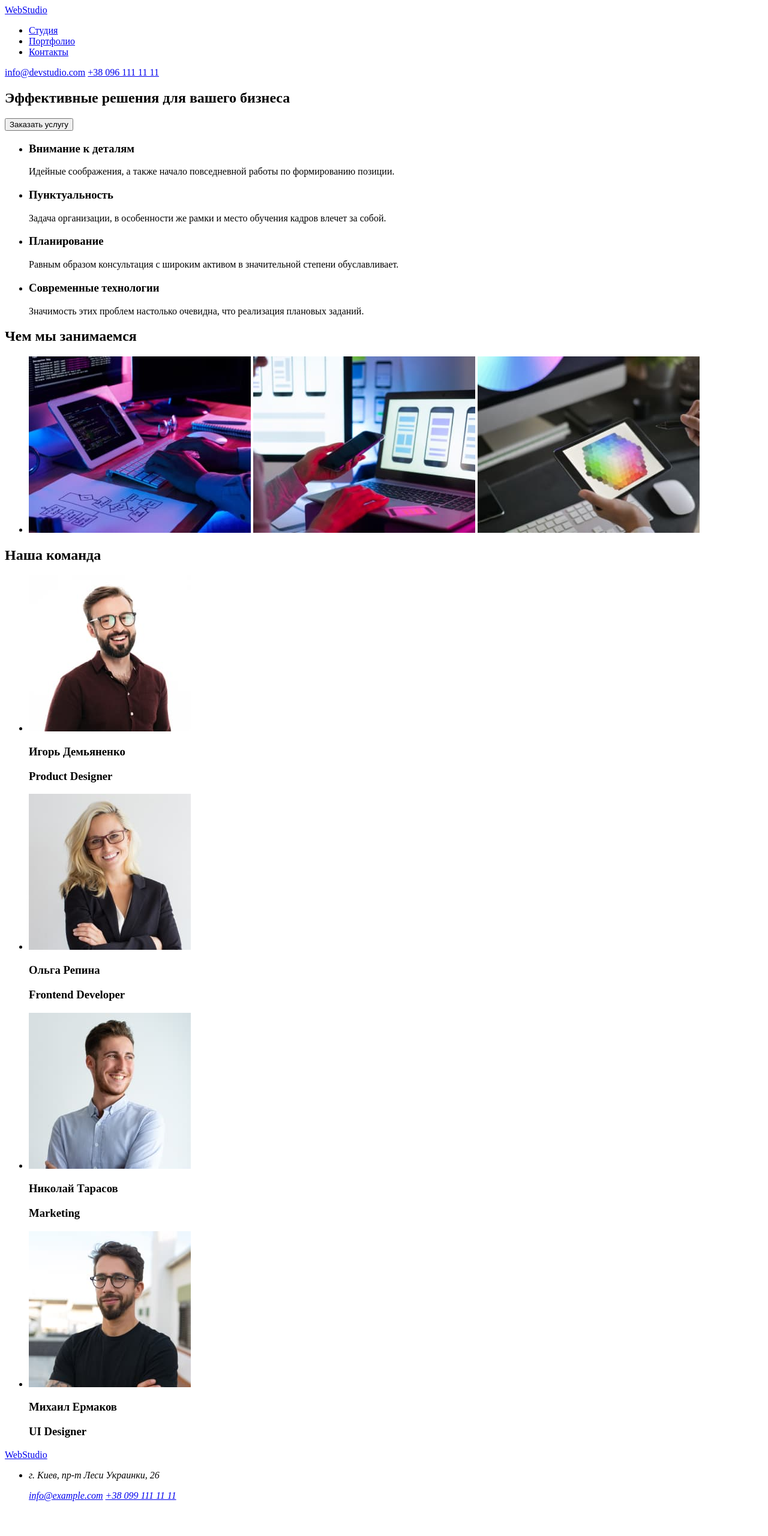
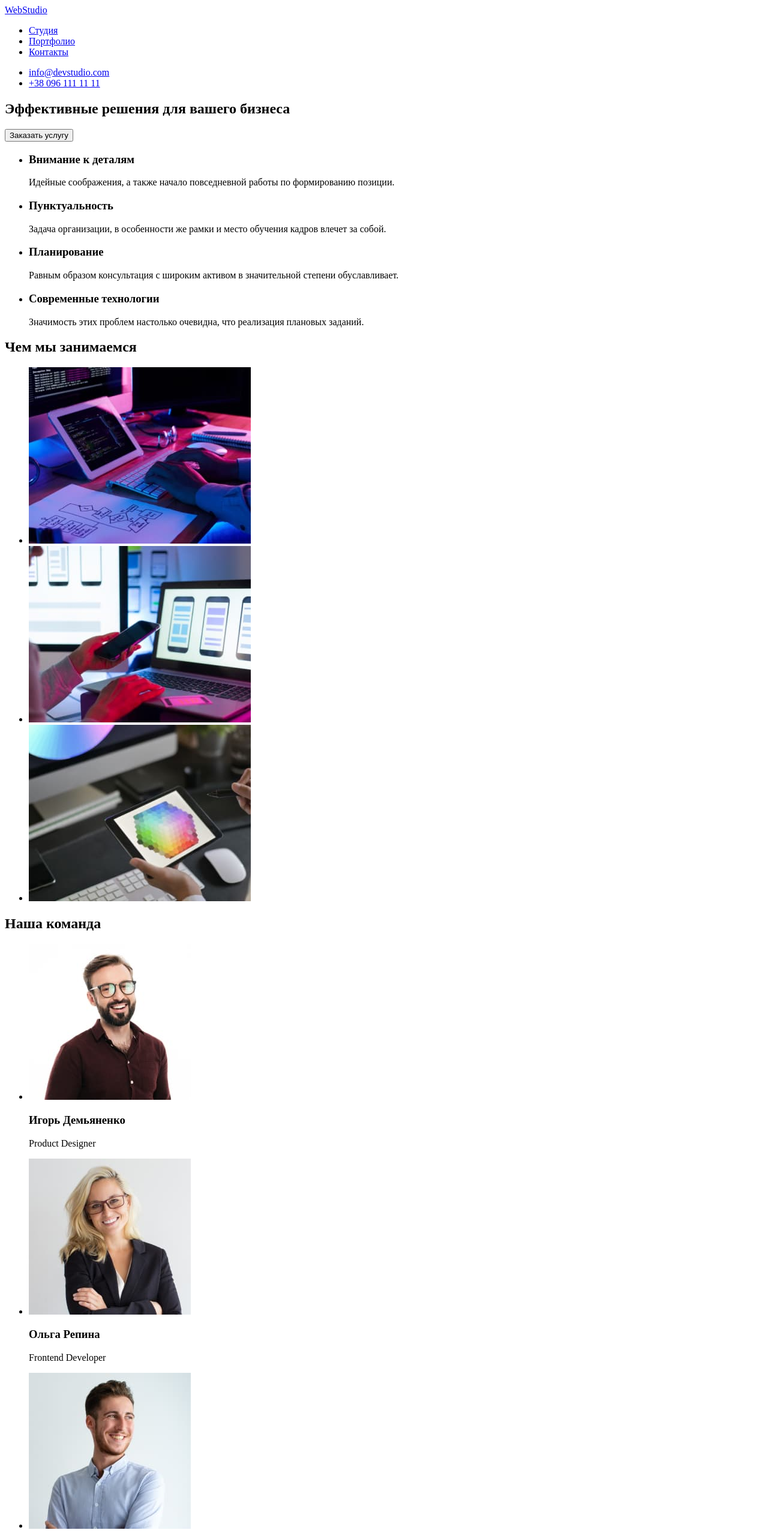
Before and after one commit to InstantEternity/goit-markup-hw-01, a plain HTML site: page index.html in a window 1280 px wide. Shown: the top 2560 px of the page at 60% size. Before the commit the page ends 2518 px from the top, so only its background shows below. Drawn offline with Linux system fonts and the light colour scheme.

Commit message:
Update index html

```diff
--- a/index.html
+++ b/index.html
@@ -16,10 +16,10 @@
           <li><a href="#">Контакты</a></li>
         </ul>
       </nav>
-      <div>
-        <a href="mailto:info@devstudio.com">info@devstudio.com</a>
-        <a href="tel:+380961111111">+38 096 111 11 11</a>
-      </div>
+      <ul>
+       <li> <a href="mailto:info@devstudio.com">info@devstudio.com</a></li>
+       <li> <a href="tel:+380961111111">+38 096 111 11 11</a> </li>
+      </ul>
     </header>
     <main>
       <section class="CTA">
@@ -58,11 +58,11 @@
       <section class="About_us">
         <h2 class="Title_h2">Чем мы занимаемся</h2>
         <ul>
-          <li>
-            <img src="./images/box_1.jpg" alt="task_1" width="370" />
-            <img src="./images/box_2.jpg" alt="task_2" width="370" />
-            <img src="./images/box_3.jpg" alt="task_3" width="370" />
-          </li>
+
+          <li> <img src="./images/box_1.jpg" alt="task_1" width="370" /></li>
+          <li> <img src="./images/box_2.jpg" alt="task_2" width="370" /></li>
+          <li> <img src="./images/box_3.jpg" alt="task_3" width="370" /></li>
+
         </ul>
       </section>
       <section class="Team">
@@ -71,22 +71,22 @@
           <li class="card">
             <img class="card-image" src="./images/person_1.jpg" alt="specialist_1" width="270" />
             <h3 class="name">Игорь Демьяненко</h3>
-            <h3 class="position">Product Designer</h3>
+            <p class="position">Product Designer</p>
           </li>
           <li class="card">
             <img class="card-image" src="./images/person_2.jpg" alt="specialist_2" width="270" />
             <h3 class="name">Ольга Репина</h3>
-            <h3 class="position">Frontend Developer</h3>
+            <p class="position">Frontend Developer</p>
           </li>
           <li class="card">
             <img class="card-image" src="./images/person_3.jpg" alt="specialist_3" width="270" />
             <h3 class="name">Николай Тарасов</h3>
-            <h3 class="position">Marketing</h3>
+            <p class="position">Marketing</p>
           </li>
           <li class="card">
             <img class="card-image" src="./images/person_4.jpg" alt="specialist_4" width="270" />
             <h3 class="name">Михаил Ермаков</h3>
-            <h3 class="position">UI Designer</h3>
+            <p class="position">UI Designer</p>
           </li>
         </ul>
       </section>
@@ -95,11 +95,10 @@
       <a href="#">WebStudio</a>
       <address>
         <ul>
-          <li>
-            <p>г. Киев, пр-т Леси Украинки, 26</p>
-            <a href="mailto:info@example.com">info@example.com</a>
-            <a href="tel:+380991111111">+38 099 111 11 11</a>
-          </li>
+          <li>г. Киев, пр-т Леси Украинки, 26</li>
+          <li> <a href="mailto:info@example.com">info@example.com</a></li>
+          <li> <a href="tel:+380991111111">+38 099 111 11 11</a></li>
+
         </ul>
       </address>
     </footer>
```
